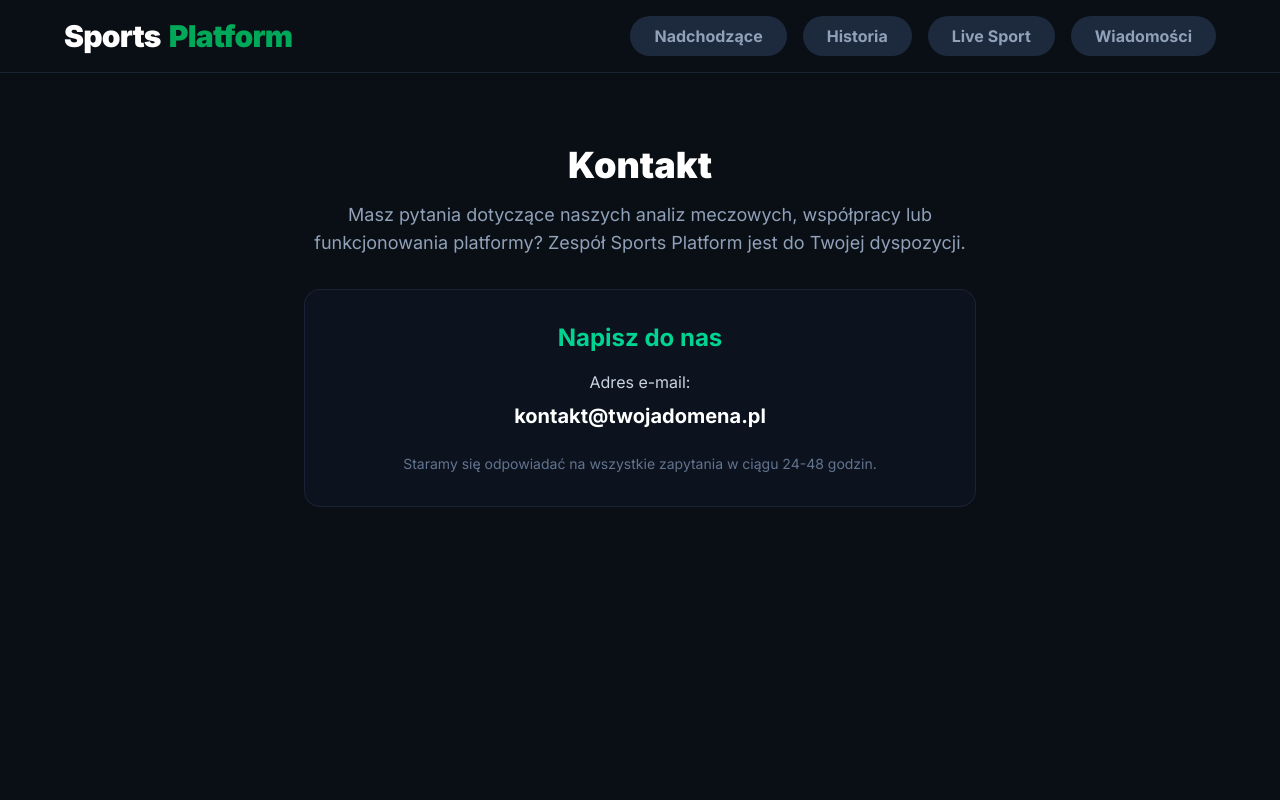
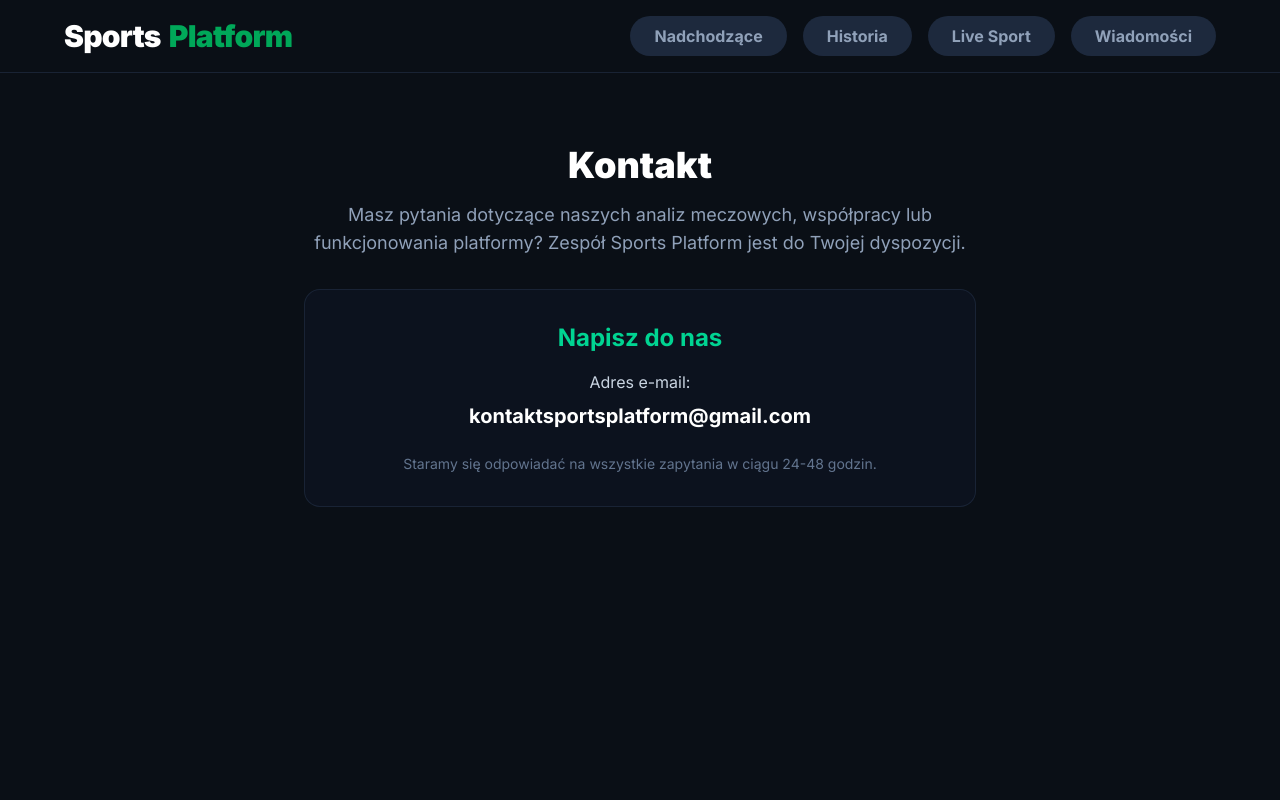
Before and after one commit to tomi19sdz/sports-platform, a Next.js app in the folder frontend/: page /kontakt in a window 1280 px wide. Shown: the top 800 px of the page. Built offline with nearby package versions, Linux system fonts and the light colour scheme.

Commit message:
Update page.tsx

```diff
--- a/frontend/app/kontakt/page.tsx
+++ b/frontend/app/kontakt/page.tsx
@@ -13,7 +13,7 @@ export default function ContactPage() {
           <h2 className="text-2xl font-bold text-emerald-400 mb-4">Napisz do nas</h2>
           <p className="text-slate-300 mb-2">Adres e-mail:</p>
           <a href="mailto:kontakt@twojadomena.pl" className="text-xl font-bold text-white hover:text-emerald-400 transition-colors">
-            kontakt@twojadomena.pl
+            kontaktsportsplatform@gmail.com
           </a>
           <p className="text-slate-500 mt-6 text-sm">
             Staramy się odpowiadać na wszystkie zapytania w ciągu 24-48 godzin.
```
